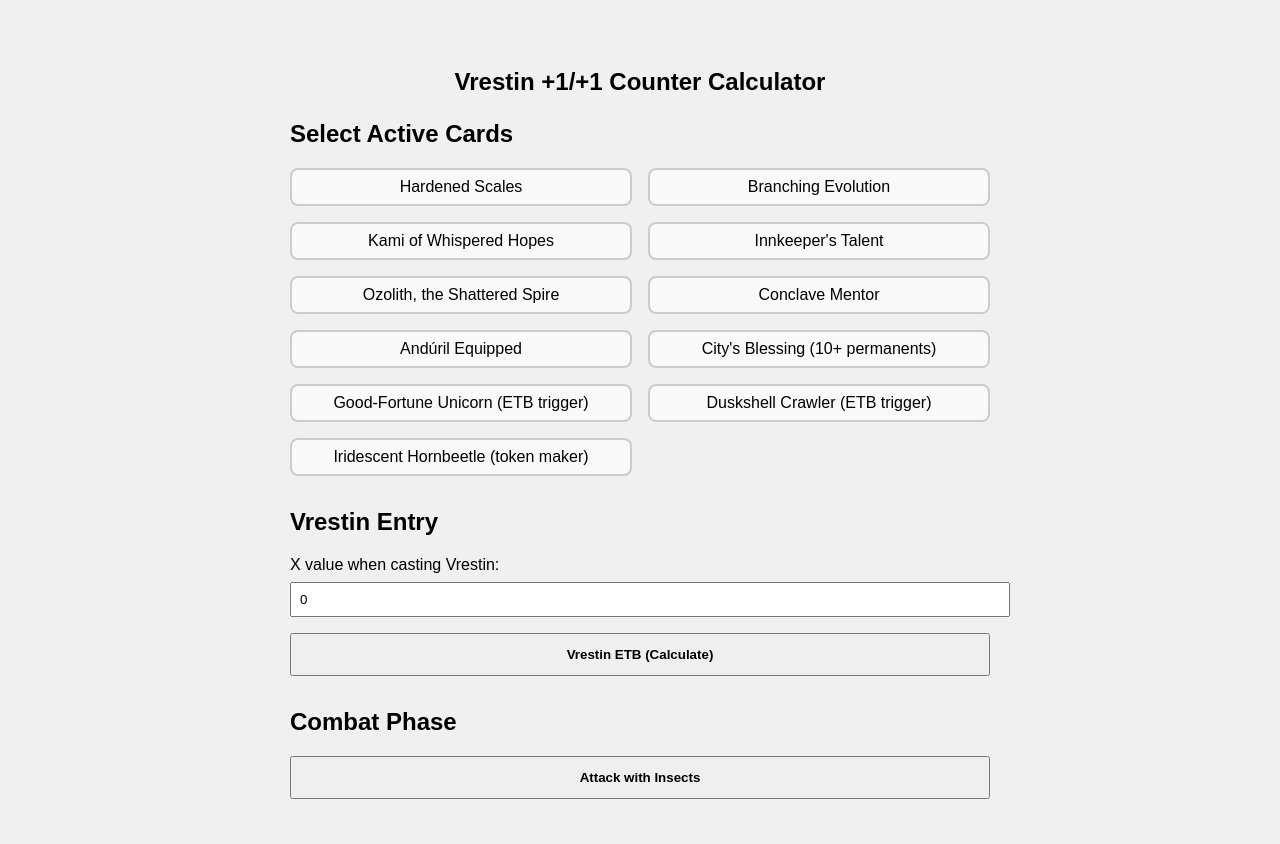
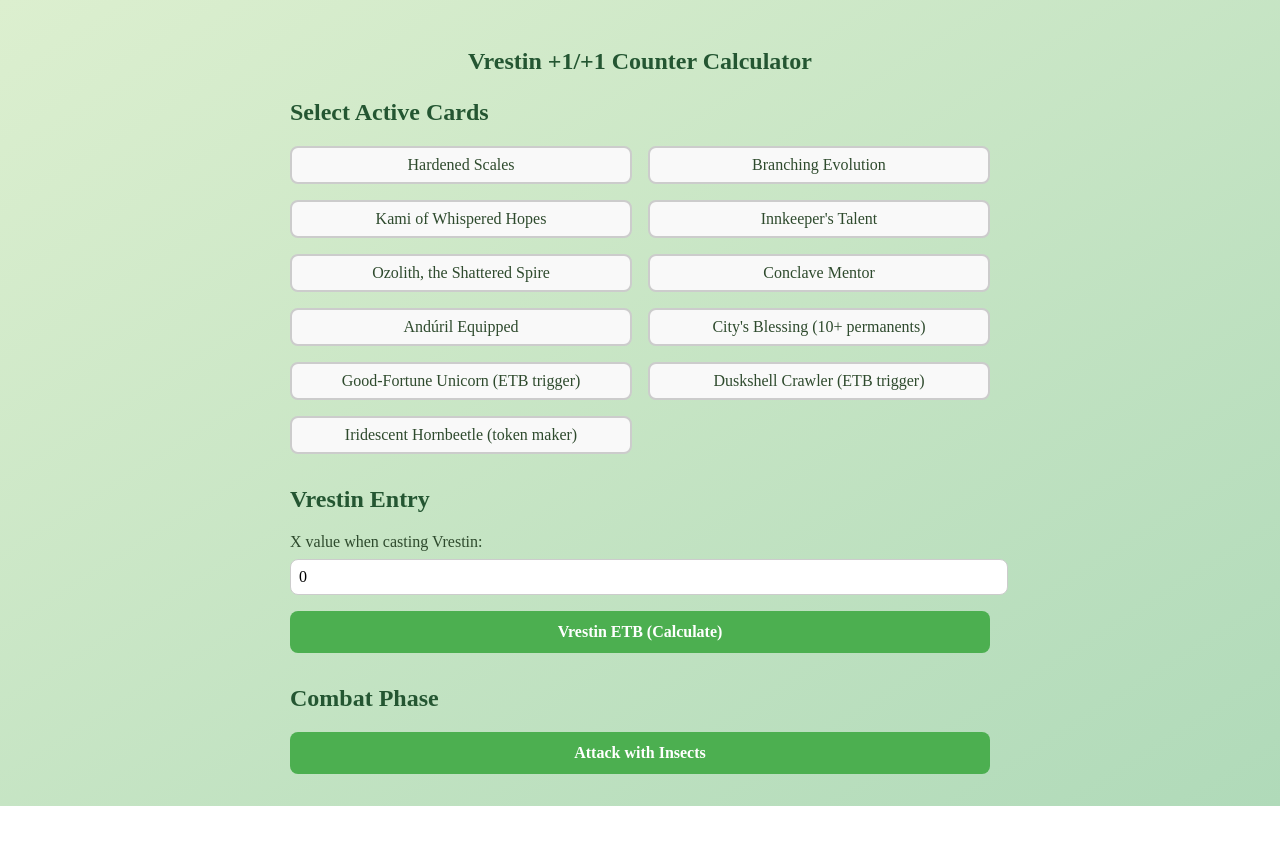
Before and after one commit to cdragon666/vrestin-counters, a React (Create React App) app: page / in a window 1280 px wide. Shown: the top 844 px of the page. After the commit the page ends 806 px from the top, so only its background shows below. Built offline with nearby package versions, Linux system fonts and the light colour scheme.

Commit message:
Add green nature theme

```diff
--- a/src/index.css
+++ b/src/index.css
@@ -1,10 +1,54 @@
 body {
-  font-family: Arial, sans-serif;
-  background-color: #f0f0f0;
   margin: 0;
   padding: 0;
+  font-family: 'Merriweather', serif;
+  background: linear-gradient(to bottom right, #dcefcf, #b0dab9);
+  color: #2e4a2d;
 }
 
-#root {
-  padding: 20px;
+h1, h2 {
+  color: #245632;
 }
+
+input, button, textarea {
+  border-radius: 8px;
+  border: 1px solid #ccc;
+  font-family: inherit;
+  font-size: 1rem;
+}
+
+button {
+  background-color: #4caf50;
+  color: white;
+  border: none;
+  cursor: pointer;
+  transition: background-color 0.2s ease-in-out;
+}
+
+button:hover {
+  background-color: #3c8d40;
+}
+
+textarea {
+  resize: none;
+}
+
+.card-tile {
+  background-color: rgba(255, 255, 255, 0.9);
+  border-radius: 10px;
+  border: 2px solid #ccc;
+  padding: 10px;
+  transition: all 0.2s ease;
+}
+
+.card-tile.selected {
+  border-color: #4caf50;
+  background-color: #e4f6e4;
+  box-shadow: 0 0 10px rgba(76, 175, 80, 0.5);
+}
+
+input[type=\"number\"] {
+  width: 100%;
+  padding: 0.5rem;
+  margin-top: 0.5rem;
+}
```
